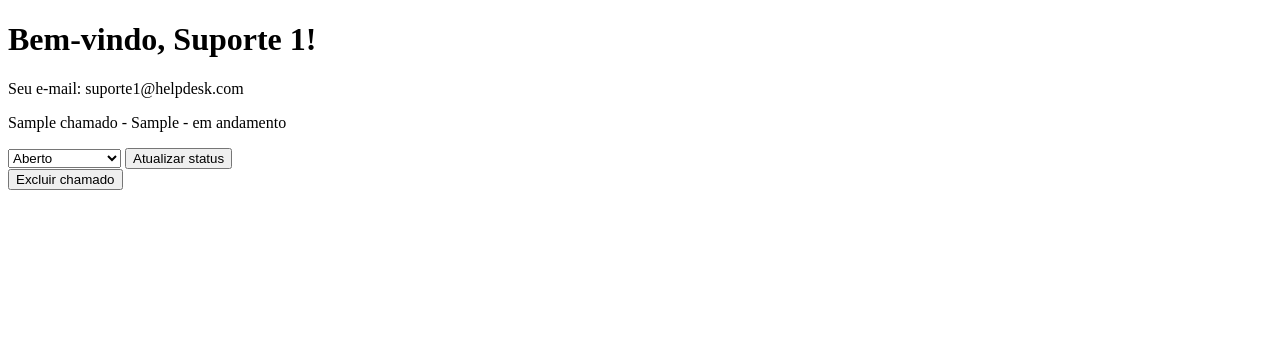
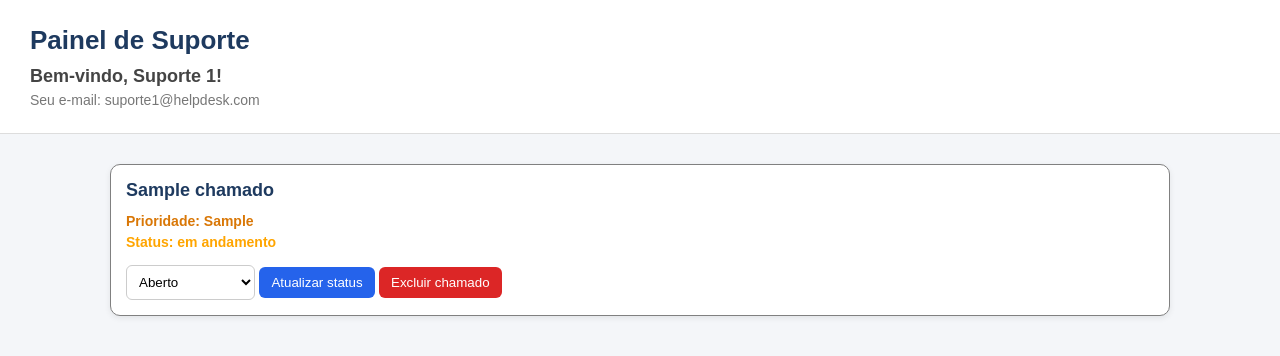
Before and after one commit to Maathe1404/Sistema-Help-Desk, a Flask app: page /painel_suporte in a window 1280 px wide. Shown: the top 356 px of the page. Run offline with Flask 3, Linux system fonts and the light colour scheme; the visitor is signed in with stand-in values (Sample User, id 1); tables that the repository leaves empty hold one stand-in row (values such as "Sample post").

Commit message:
Melhora interface dos painéis de usuário e suporte

```diff
--- a/static/css/style.css
+++ b/static/css/style.css
@@ -18,15 +18,13 @@
 }
 
 .subtitulo {
-    background-color: rgb(0, 162, 255);
-    color: rgb(243, 248, 248);
-    text-align: center;
-    margin-left: 20px;
-    margin-right: 20px;
-    padding: 20px;
-    border-radius: 10px;
-    font-size: 20px;
-    border: 3px solid rgb(0, 102, 255);
+    background-color: #1e3a5f;
+    color: white;
+    text-align: left;
+    margin: 0 0 20px;
+    padding: 16px 20px;
+    border-radius: 8px;
+    font-size: 18px;
 }
 
 .btn {
@@ -79,3 +77,136 @@
 .btn-login:hover {
     background-color: rgb(6, 33, 153);
 }
+
+.btn-atualizar {
+    background-color: #2563eb;
+    color: white;
+    padding: 8px 12px;
+    border: none;
+    border-radius: 6px;
+    cursor: pointer;
+}
+
+.btn-atualizar:hover {
+    background-color: #1d4ed8;
+}
+
+.btn-excluir {
+    background-color: #dc2626;
+    color: white;
+    padding: 8px 12px;
+    border: none;
+    border-radius: 6px;
+    cursor: pointer;
+}
+
+.btn-excluir:hover {
+    background-color: #b91c1c;
+}
+
+.chamado {
+    background-color: white;
+    color: black;
+    margin: 20px;
+    padding: 15px;
+    border-radius: 10px;
+    border: 1px solid gray;
+    box-shadow: 0 2px 6px rgba(0, 0, 0, 0.08);
+}
+
+body {
+    margin: 0;
+    font-family: Arial, sans-serif;
+    background-color: #f4f6f9;
+    color: #333;
+}
+
+main {
+    max-width: 1100px;
+    margin: 30px auto;
+    padding: 0 20px;
+}
+
+header {
+    padding: 25px 30px;
+    background-color: white;
+    border-bottom: 1px solid #ddd;
+}
+
+header h1 {
+    color: #1e3a5f;
+    font-size: 26px;
+    margin: 0 0 10px;
+}
+
+header h2 {
+    color: #444;
+    font-size: 18px;
+    margin: 0 0 5px;
+}
+
+header p {
+    color: #777;
+    font-size: 14px;
+    margin: 0;
+}
+
+main > section:first-child {
+    display: flex;
+    gap: 12px;
+    margin-bottom: 30px;
+}
+
+.chamado h3 {
+    color: #1e3a5f;
+    font-size: 18px;
+    margin: 0 0 12px;
+}
+
+.chamado p {
+    color: #555;
+    font-size: 14px;
+    margin: 5px 0;
+}
+
+.chamado .prioridade {
+    font-weight: bold;
+    color: #d97706;
+}
+
+.chamado .aberto {
+    color: red;
+    font-weight: bold;
+}
+
+.chamado .andamento {
+    color: orange;
+    font-weight: bold;
+}
+
+.chamado .resolvido {
+    color: green;
+    font-weight: bold;
+}
+
+.chamado form {
+    display: inline-block;
+    margin-top: 10px;
+}
+
+.mensagem {
+    background-color: #dcfce7;
+    color: #166534;
+    padding: 12px;
+    border-radius: 8px;
+    margin-bottom: 20px;
+    font-weight: bold;
+}
+
+.select-status {
+    padding: 8px;
+    border-radius: 6px;
+    border: 1px solid #ccc;
+    background-color: white;
+    cursor: pointer;
+}
--- a/templates/painel_suporte.html
+++ b/templates/painel_suporte.html
@@ -1,26 +1,36 @@
 <!DOCTYPE html>
 <html lang="pt-br">
 <head>
+    <link rel="stylesheet" href="{{ url_for('static', filename='css/style.css') }}">
     <meta charset="UTF-8">
     <meta name="viewport" content="width=device-width, initial-scale=1.0">
     <title>Painel de Suporte</title>
 </head>
 <body>
-    <h1>Bem-vindo, {{ usuario.nome }}!</h1>
+    <header>
+        <h1>Painel de Suporte</h1>
+        <h2>Bem-vindo, {{ usuario.nome }}!</h2>
         <p>Seu e-mail: {{ usuario.email }}</p>
+    </header>
+    <main>
         {% for chamado in chamados %}
-    <p>{{ chamado.titulo }} - {{ chamado.prioridade }} - {{ chamado.status }}</p>
+        <div class="chamado">
+            <h3>{{ chamado.titulo }}</h3>
+            <p class="prioridade">Prioridade: {{ chamado.prioridade }}</p>
+            <p class="{% if chamado.status == 'aberto' %}aberto{% elif chamado.status == 'em andamento' %}andamento{% else %}resolvido{% endif %}">Status: {{ chamado.status }}</p>
             <form action="{{ url_for('atualizar_status', id=chamado.id) }}" method="POST">
-        <select name="status">
+                <select class="select-status" name="status">
                     <option value="aberto">Aberto</option>
                     <option value="em andamento">Em andamento</option>
                     <option value="resolvido">Resolvido</option>
                 </select>
-        <button type="submit">Atualizar status</button>
+                <button class="btn-atualizar" type="submit">Atualizar status</button>
             </form>
             <form action="{{ url_for('excluir_chamado', id=chamado.id )}}" method="POST">
-        <button type="submit">Excluir chamado</button>
+                <button class="btn-excluir" type="submit">Excluir chamado</button>
             </form>
+        </div>
         {% endfor %}
+    </main>
 </body>
 </html>
```
Also changed, not shown: templates/painel.html (+21 -6 lines). Lines whose indentation alone changed are shown as unchanged.
